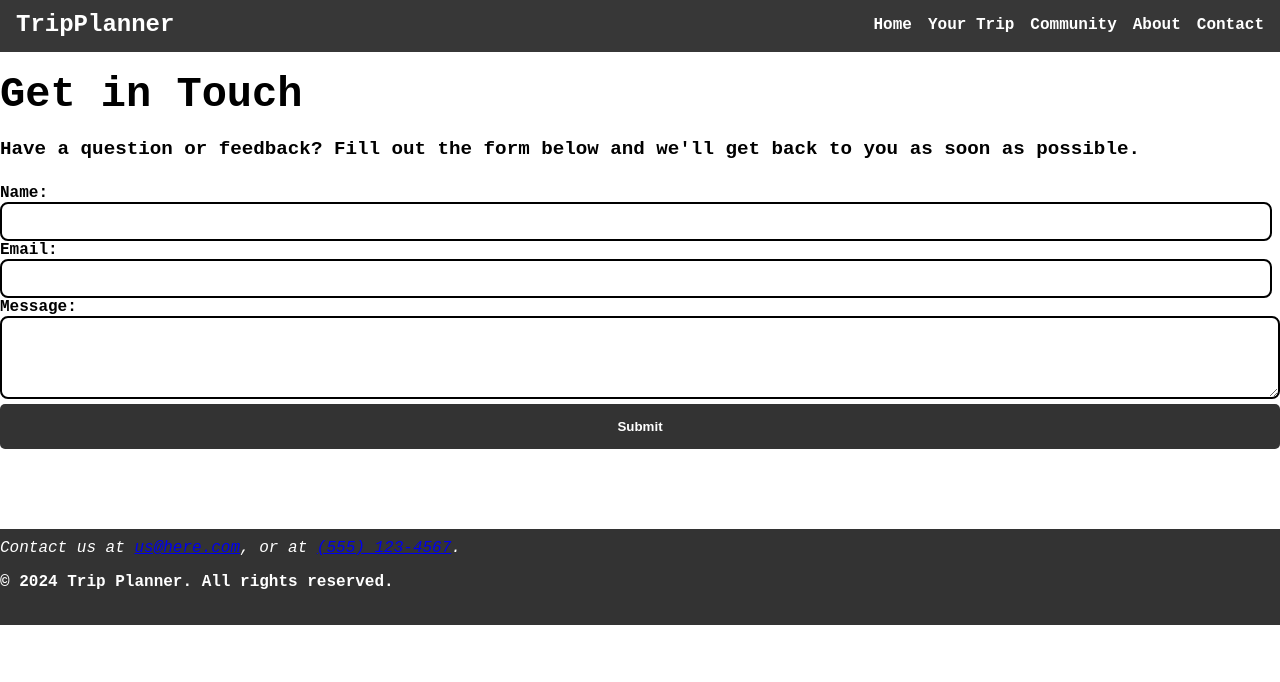
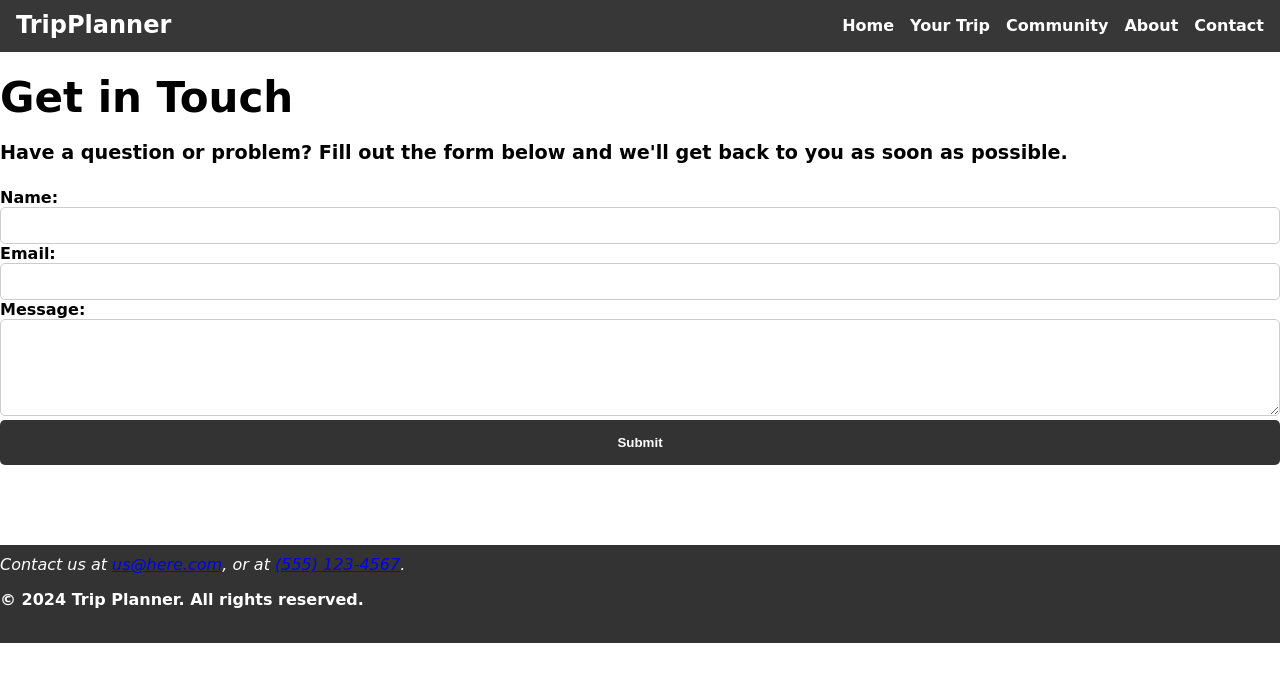
Before and after one commit to info340b-sp24/group09-project, a React (Create React App) app: page /contact in a window 1280 px wide. Shown: the top 682 px of the page. Built offline with nearby package versions, Linux system fonts and the light colour scheme.

Commit message:
contact: form_submission

```diff
--- a/package.json
+++ b/package.json
@@ -8,6 +8,7 @@
     "@testing-library/user-event": "^13.5.0",
     "react": "^18.3.1",
     "react-dom": "^18.3.1",
+    "react-router-dom": "^6.23.1",
     "react-scripts": "5.0.1",
     "web-vitals": "^2.1.4"
   },
--- a/src/component/contact/contact.css
+++ b/src/component/contact/contact.css
@@ -1,5 +1,3 @@
-
-
   button {
     background-color: #333;
     text-align: center;
@@ -14,19 +12,20 @@
   button:hover {
     background-color: #555;
   }
-  .text {
-    width: 99.4%;
-    border: 2px solid;
-    border-radius: 8px;
+
+ .text {
+    border-radius: 5px;
+    width: 100%;
+    padding: 10px;
+    border: 1px solid #ccc;
+    box-sizing: border-box;
   }
+
   .h2 {
     font-size: 42px;
     font-weight: bold;
   }
+
   .para {
-    font-weight: bold;
     font-size: larger;
   }
-  .label {
-    font-weight: bold;
-  }
--- a/src/component/contact/contact.jsx
+++ b/src/component/contact/contact.jsx
@@ -1,22 +1,62 @@
-import React from 'react'
-import './contact.css'
+import React, { useState } from 'react';
+import './contact.css';
 
-export default function contact() {
+export default function Contact() {
+  const [form, setForm] = useState({
+    name: '',
+    email: '',
+    message: ''
+  }
+ );
+
+ const [submitted, setSubmitted] = useState(false);
+
+ const handleChange = (event) => {
+  const {name, value} = event.target;
+  setForm(
+    preForm => ({
+      ...preForm,
+      [name]: value
+    }
+    )
+  );
+ };
+
+ const handleSubmit = (event) => {
+  event.preventDefault();
+  console.log('Form submitted', form);
+
+  setForm({
+    name: '',
+    email: '',
+    message: ''
+  });
+
+  setSubmitted(true);
+ };
+
   return (
     <div>
       <br></br><br></br>
         <div>
         <h2 className='h2'>Get in Touch</h2>
-        <p className='para'>Have a question or feedback? Fill out the form below and we'll get back to you as soon as possible.</p>
-        <form id="contact-form" />
-            <label for="name" className='label'>Name:</label>
-            <input type="text" id="name" name="name" required className='text'/>
-            <label for="email" className='label'>Email:</label>
-            <input type="email" id="email" name="email" required className='text'/>
-            <label for="message" className='label'>Message:</label>
-            <textarea id="message" name="message" rows="5" required className='text'></textarea>
+        <p className='para'>Have a question or problem? Fill out the form below and we'll get back to you as soon as possible.</p>
+        {submitted && <p className='success-submission'>Thanks for your feedback! Any thought will help improve our service. We will get back to you soon!</p> }
+        <form id="contact-form" onSubmit={handleSubmit}>
+            <label htmlFor="name" className='label'>Name:</label>
+            <input type="text" id="name" name="name" required className='text'
+            value={form.name} onChange={handleChange}/>
+
+            <label htmlFor="email" className='label'>Email:</label>
+            <input type="email" id="email" name="email" required className='text'
+            value={form.email} onChange={handleChange}/>
+
+            <label htmlFor="message" className='label'>Message:</label>
+            <textarea id="message" name="message" rows="5" required className='text'
+            value={form.message} onChange={handleChange}></textarea>
+
             <button type="submit" value="Submit">Submit </button>
-
+        </form>
     </div>
     </div>
   )
--- a/src/component/home/home.jsx
+++ b/src/component/home/home.jsx
@@ -19,7 +19,7 @@ export default function Home() {
       <div className="showcaseCardss">
         <div className="card1">
           <div className="cardi">
-            <img src={imagePath} alt="image in planner" className="storyimage"/>
+            <img src={imagePath} alt="the content of planner" className="storyimage"/>
           </div>
           <div className="cardh">
             <h2 className="h3">Welcome to Trip Planner</h2>
--- a/src/component/itinerary/itinerary.jsx
+++ b/src/component/itinerary/itinerary.jsx
@@ -18,7 +18,7 @@ export default function itinerary() {
                 Visit the
                 various stalls, shops, and eateries, and don't miss the famous Pike Place Fish Market.
             </p>
-            <img src={imgp} class="detail-image-size" />
+            <img src={imgp} class="detail-image-size" alt='description of place'/>
             <p> Evening:</p>
             <p> Dinner: Have dinner at Six Seven Restaurant</p>
             <p> Day 2:
--- a/src/index.css
+++ b/src/index.css
@@ -1,6 +1,6 @@
 body {
     margin: 0;
-    font-family: 'Courier New', Courier, monospace;
+    font-family: Comic Sans MS, Comic Sans, cursive;
     -webkit-font-smoothing: antialiased;
     -moz-osx-font-smoothing: grayscale;
   }
```
Also changed, not shown: 1 other file (tests, documents, lock files or other folders).
